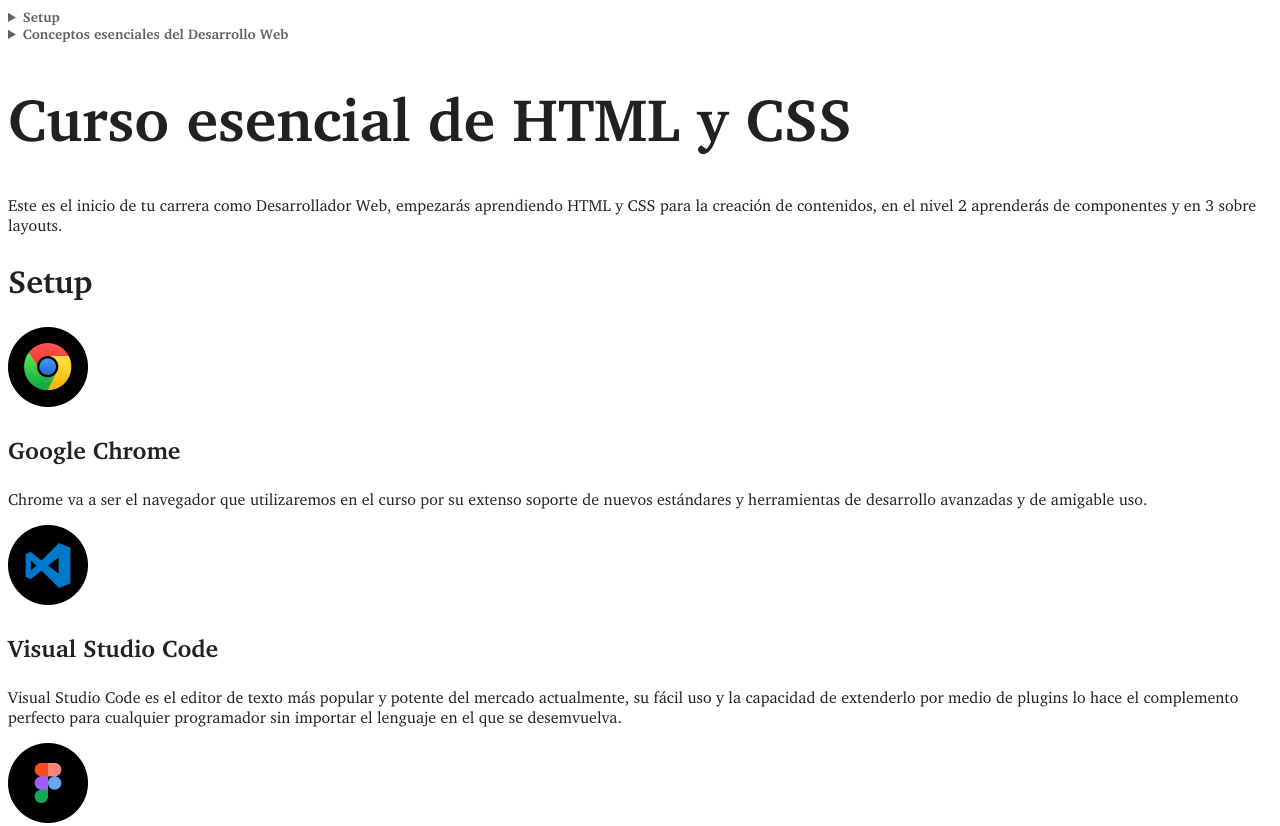
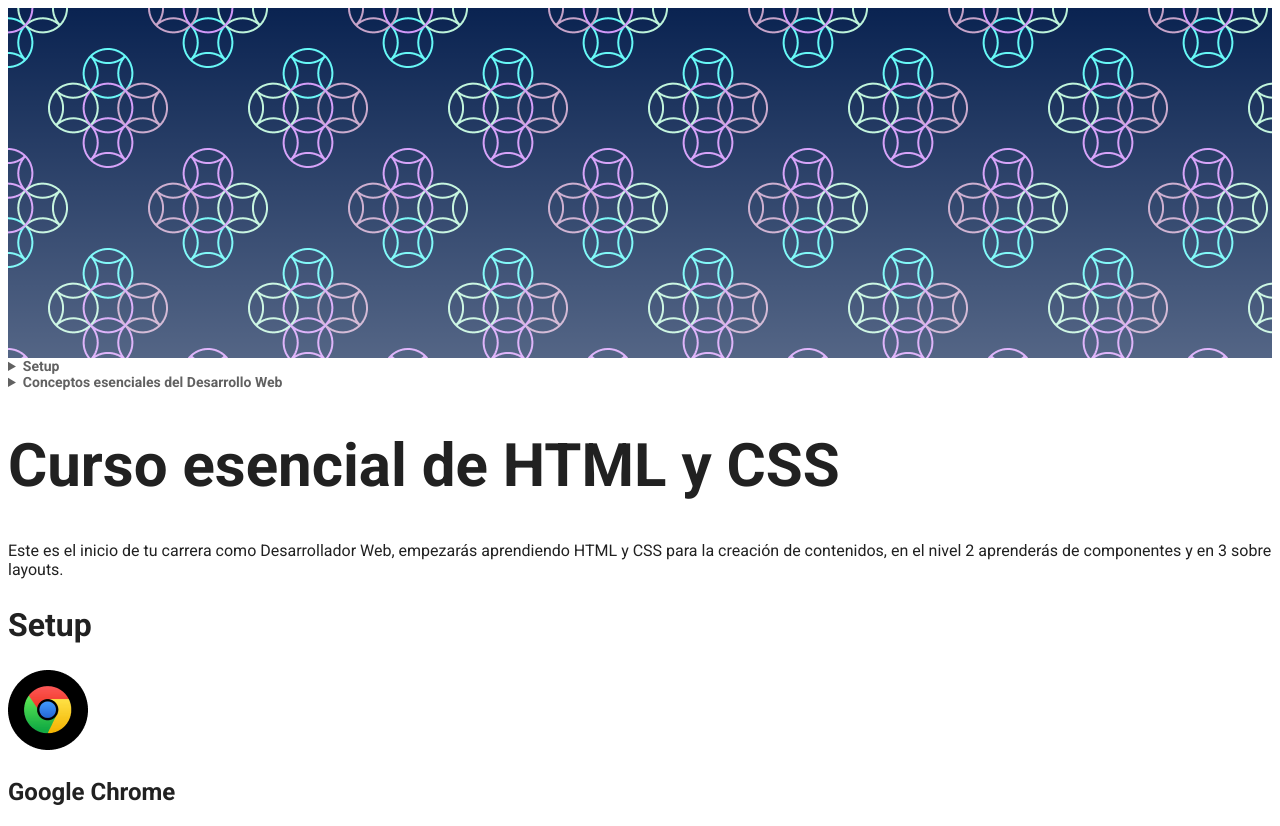
Before and after one commit to RepIvan84/curso-esencial-html-css, a plain HTML site: page index.html in a window 1280 px wide. Shown: the top 826 px of the page. Drawn offline with Linux system fonts and the light colour scheme.

Commit message:
se modifica a tipo de letra Roboto y background

```diff
--- a/css/styles.css
+++ b/css/styles.css
@@ -35,7 +35,8 @@
 
 body  {
     color: var(--gray30);
-    font-family: charter;
+    /*font-family: charter;*/
+    font-family: 'Roboto', sans-serif;
 }
 
 a {
@@ -70,3 +71,13 @@ h2 {
 h3 {
     font-size: 24px;
 }
+
+pre {
+    background: #FEC62E;
+
+}
+
+.hero {
+    background-image: linear-gradient(to top, rgba(255,255,255,.3),transparent ), url('../images/pattern.png');
+    height: 350px;
+}
--- a/index.html
+++ b/index.html
@@ -5,14 +5,17 @@
   <meta charset="UTF-8">
   <meta name="viewport" content="width=device-width, initial-scale=1.0">
   <link rel="stylesheet" href="./css/styles.css">
+  <link rel="preconnect" href="https://fonts.gstatic.com">
+  <link href="https://fonts.googleapis.com/css2?family=Roboto:ital,wght@0,400;0,700;1,400;1,700&display=swap"
+    rel="stylesheet">
   <title>El blog de Iván</title>
 </head>
 
 <body>
+  <div class="hero"></div>
   <header>
-
     <nav>
-      <details >
+      <details>
         <summary>
           Setup
         </summary>
@@ -33,7 +36,7 @@
           </li>
         </ol>
       </details>
-      <details >
+      <details>
         <summary>
           Conceptos esenciales del Desarrollo Web
         </summary>
@@ -95,7 +98,7 @@
   <p>Hyper Text Markup Language o Lenguaje de marcas Hipertexto. Es el componente más básico de la web. Define el
     significado
     y la estructura del contenido.</p>
-    <pre>
+  <pre>
 
 &lt;!DOCTYPE html&gt;
 &lt;html lang=&quot;en&quot;&gt;
```
Also changed, not shown: images/pattern.png (added).
